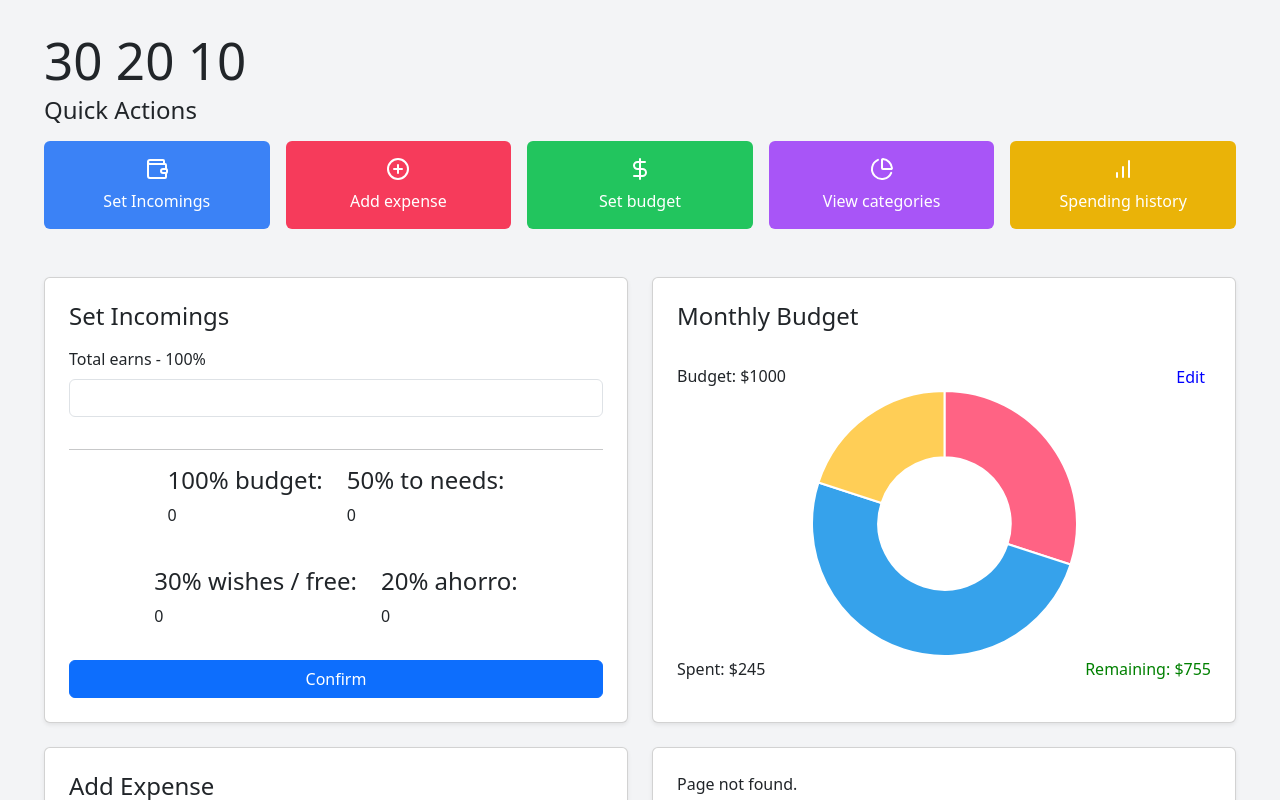
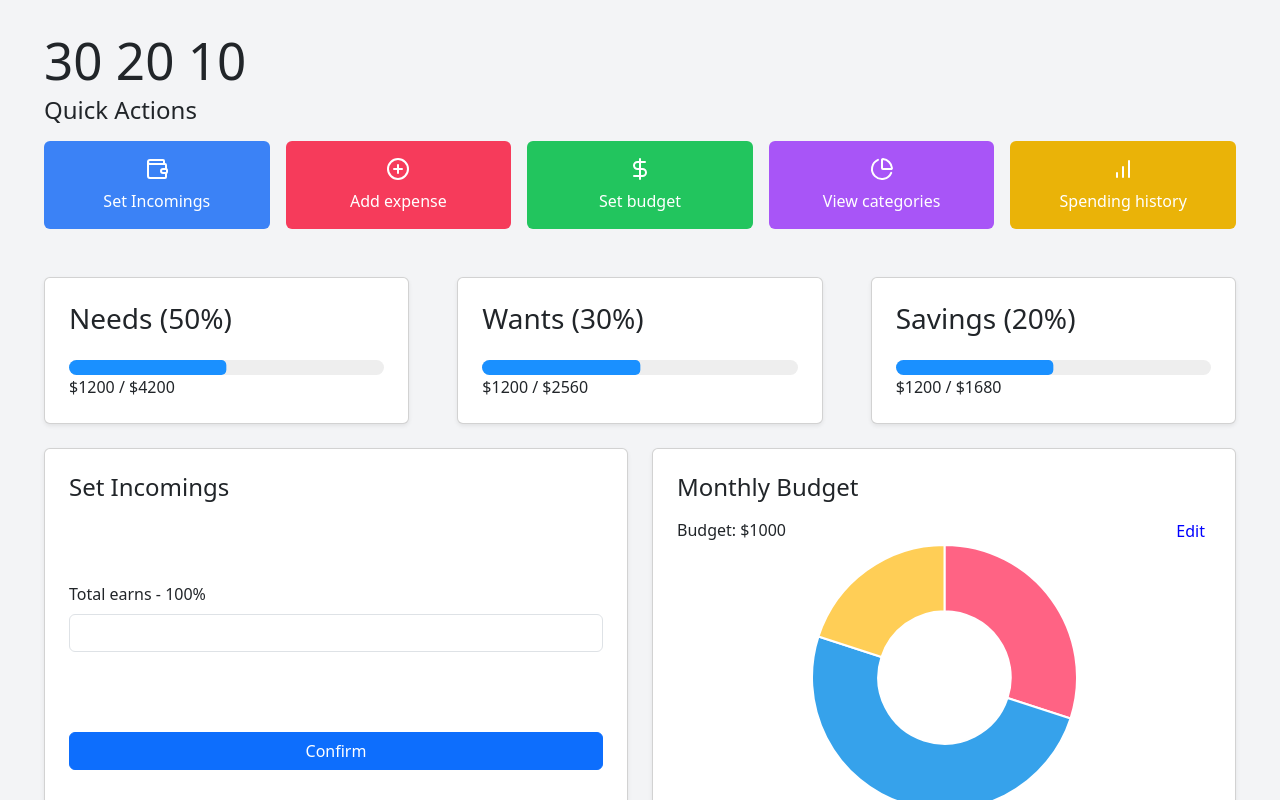
Before and after one commit to BryanRamirez21/Finance----Project, a React (Vite) app: page / in a window 1280 px wide. Shown: the top 800 px of the page. Built offline with nearby package versions, Linux system fonts and the light colour scheme.

Commit message:
budget card updated

```diff
--- a/package.json
+++ b/package.json
@@ -10,6 +10,9 @@
     "preview": "vite preview"
   },
   "dependencies": {
+    "@emotion/react": "^11.13.5",
+    "@emotion/styled": "^11.13.5",
+    "@mui/material": "^6.1.8",
     "chart.js": "^4.4.6",
     "js": "^0.1.0",
     "lucide-react": "^0.460.0",
--- a/src/auth/Main.jsx
+++ b/src/auth/Main.jsx
@@ -1,11 +1,14 @@
 import { ButtonAction } from '../components/ButtonAction'
+import { CardBudget } from '../components/CardBudget'
 import { HalfSizeCard } from '../components/HalfSizeCard'
+import { RecentExpenses } from '../components/RecentExpenses'
 
 export const Main = () => {
 
     return (
         <div className="container mx-auto" style={{maxWidth:"100rem"}}>
             <h1>30 20 10</h1>
+
             {/* Quick Actions */}
             <div className="mt-8 w-100 mb-5">
                 <h2 className="h4 mb-3">Quick Actions</h2>
@@ -18,16 +21,26 @@ export const Main = () => {
                 </div>
             </div>
 
-
             <div className="row g-4">
 
-                {/* Add expense card */}
+                {/* Budget_info card */}
+                <div className="mt-8 w-100 d-flex">
+                    <div className="w-100 d-flex flex-row col-7 gap-5">
+                        <CardBudget card={"needs"}/>
+                        <CardBudget card={"wants"}/>
+                        <CardBudget card={"savings"}/>
+                    </div>
+                </div>
+
+                {/* Add_expense card */}
                 <HalfSizeCard card={"SetBudget"}/>
+                {/* Add_expense card */}
                 <HalfSizeCard card={"DoughnutChart"}/>
+                {/* Add_expense card */}
                 <HalfSizeCard card={"AddExpense"}/>
-                <HalfSizeCard card={"ExpenseCat"}/>
 
 
+                {/* recent_expenses card */}
                 <div className='col-md-12'>
                     <div className="card p-4 shadow-sm">
                         <h2 className='mb-4'>Recent expenses</h2>
@@ -49,6 +62,7 @@ export const Main = () => {
                         </ul>
                     </div>
                 </div>
+
             </div>
 
         </div>
--- /dev/null
+++ b/src/components/CardBudget.jsx
@@ -0,0 +1,68 @@
+import React from 'react'
+import LinearProgress, { linearProgressClasses } from '@mui/material/LinearProgress';
+import { Stack, styled } from '@mui/material';
+
+const BorderLinearProgress = styled(LinearProgress)(({ theme }) => ({
+    height: 15,
+    borderRadius: 10,
+    [`&.${linearProgressClasses.colorPrimary}`]: {
+        backgroundColor: theme.palette.grey[200],
+        ...theme.applyStyles('dark', {
+            backgroundColor: theme.palette.grey[800],
+        }),
+    },
+    [`& .${linearProgressClasses.bar}`]: {
+        borderRadius: 5,
+        backgroundColor: '#1a90ff',
+        ...theme.applyStyles('dark', {
+            backgroundColor: '#308fe8',
+        }),
+    },
+}));
+
+export const CardBudget = ({card}) => {
+
+    const budgetData = {
+        needs: {
+            name: "Needs",
+            total: 4200,
+            basePorc: "50%",
+            spent: 1200,
+            left: 0,
+        },
+        wants: {
+            name: "Wants",
+            total: 2560,
+            basePorc: "30%",
+            spent: 1200,
+            left: 0,
+        },
+        savings: {
+            name: "Savings",
+            total: 1680,
+            spent: 1200,
+            basePorc: "20%",
+            left: 0,
+        }
+    }[card]
+    ||
+    null;
+
+    if(!budgetData){
+        return (
+            <div className='w-100 card shadow-sm justify-content-center p-4'>
+                <h3 className='mb-4'>Error loading data</h3>
+            </div>
+        )
+    }
+
+    return (
+        <div className='w-100 card shadow-sm justify-content-center p-4'>
+            <h3 className='mb-4'>{budgetData.name} ({budgetData.basePorc})</h3>
+            <Stack spacing={2} sx={{ flexGrow: 2 }}>
+                <BorderLinearProgress variant="determinate" value={50} />
+            </Stack>
+            ${budgetData.spent} / ${budgetData.total}
+        </div>
+    )
+}
--- a/src/components/SetBudget.jsx
+++ b/src/components/SetBudget.jsx
@@ -37,25 +37,6 @@ export const SetBudget = () => {
                         onChange={(e) => calculateExpense(e.target.value)}
                     />
                 </div>
-                <hr />
-                <div className="mb-3 d-flex flex-row flex-wrap gap-4 justify-content-center">
-                    <div className="d-flex flex-column flex-wrap">
-                        <h4>100% budget: </h4>
-                        <p>{earns.total}</p>
-                    </div>
-                    <div className="d-flex flex-column flex-wrap">
-                        <h4>50% to needs: </h4>
-                        <p>{earns.fifty}</p>
-                    </div>
-                    <div className="d-flex flex-column flex-wrap">
-                        <h4>30% wishes / free: </h4>
-                        <p>{earns.thirty}</p>
-                    </div>
-                    <div className="d-flex flex-column flex-wrap">
-                        <h4>20% ahorro: </h4>
-                        <p>{earns.twenty}</p>
-                    </div>
-                </div>
                 <button type="submit" className="btn btn-primary w-100">Confirm</button>
             </form>
     </>
```
Also changed, not shown: 2 other files (tests, documents, lock files or other folders).
